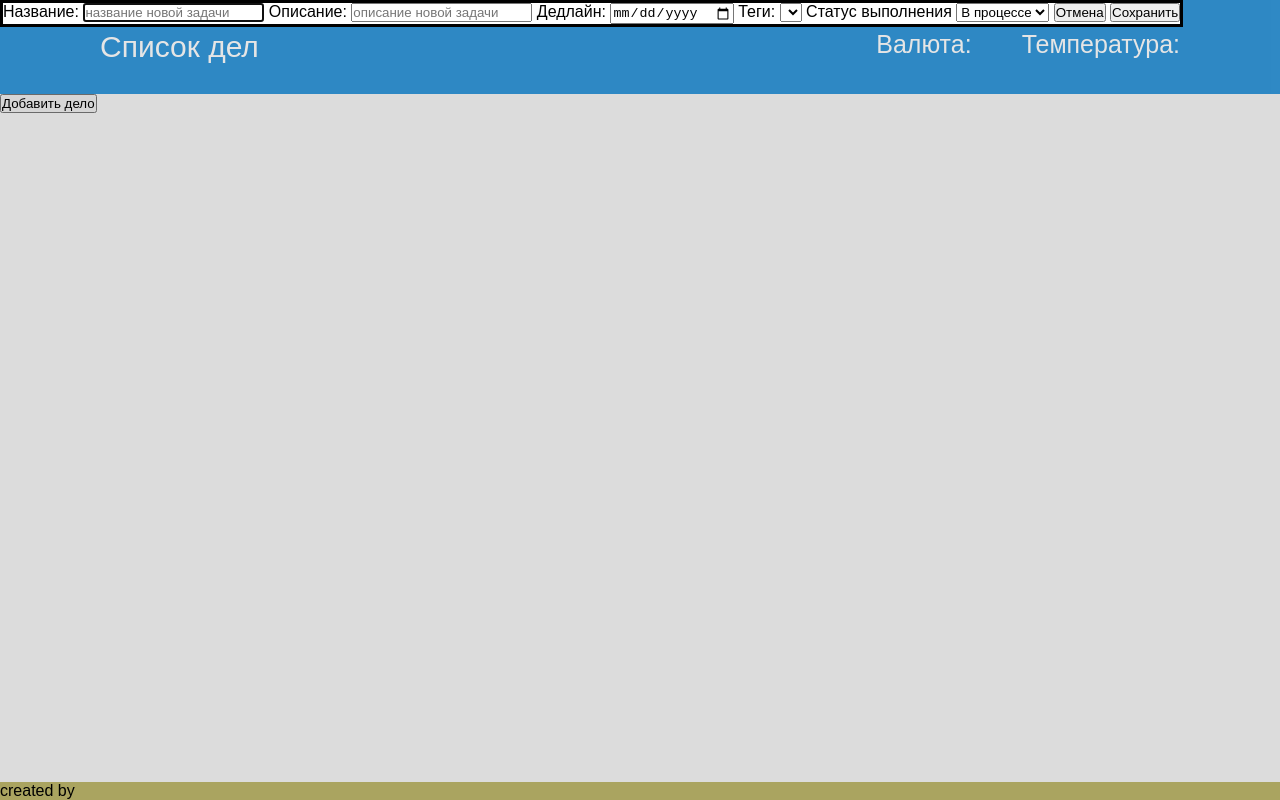
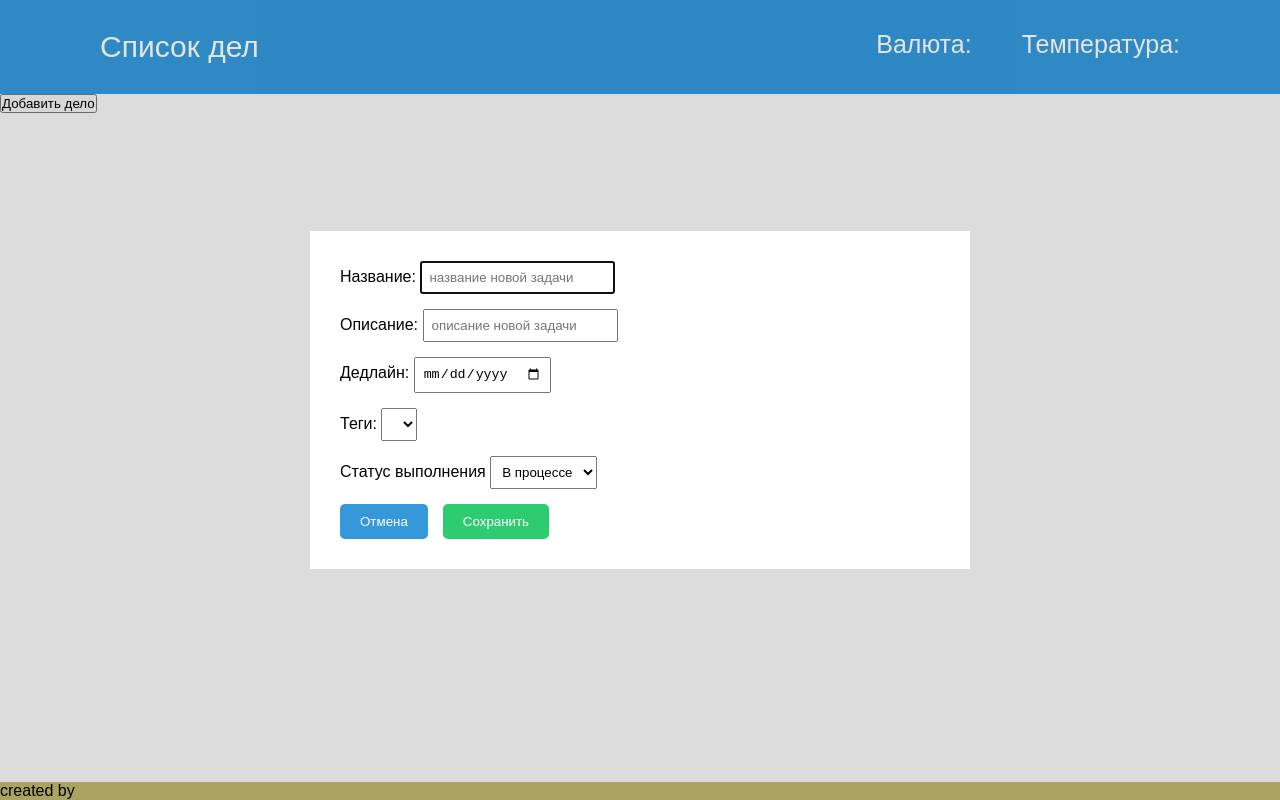
Before and after one commit to KharytonchykRaman/js-project, a plain HTML site: page index.html in a window 1280 px wide. Both pictures are taken after a click on the button "Добавить дело". Drawn offline with Linux system fonts and the light colour scheme; no server answers.

Commit message:
Add files via upload

```diff
--- a/app.js
+++ b/app.js
@@ -1,53 +1,96 @@
-async function fetchDataWeather(){
-    const response = await fetch('https://api.openweathermap.org/data/2.5/weather?q=Minsk&appid=1ea453f5501c528eb93b8765879e5373')
-    const data = await response.json()
-    return data
+async function fetchDataWeather() {
+  const response = await fetch(
+    "https://api.openweathermap.org/data/2.5/weather?q=Minsk&appid=1ea453f5501c528eb93b8765879e5373"
+  );
+  const data = await response.json();
+  return data;
 }
 
-async function fetchDataCurrency(){
-    const response = await fetch('https://api.nbrb.by/exrates/rates/431')
-    const data = await response.json()
-    return data
+async function fetchDataCurrency() {
+  const response = await fetch("https://api.nbrb.by/exrates/rates/431");
+  const data = await response.json();
+  return data;
 }
 
-async function getTemperature(){
-    const data = await fetchDataWeather()
-    let temp =`${(data.main.temp-273).toFixed(1)} °C`
-    return temp
+async function getTemperature() {
+  const data = await fetchDataWeather();
+  let temp = `${(data.main.temp - 273).toFixed(1)} °C`;
+  return temp;
 }
 
-async function getCurrency(){
-    const data = await fetchDataCurrency()
-    let curr =`${data.Cur_OfficialRate.toFixed(2)} BYN`
-    return curr
+async function getCurrency() {
+  const data = await fetchDataCurrency();
+  let curr = `${data.Cur_OfficialRate.toFixed(2)} BYN`;
+  return curr;
 }
 
-async function inputTemperature(){
-    let temperature = await getTemperature()
-    const tempDiv = document.getElementById("weather")
-    tempDiv.append(temperature)
+async function inputTemperature() {
+  let temperature = await getTemperature();
+  const tempDiv = document.getElementById("weather");
+  tempDiv.append(temperature);
 }
 
-async function inputCurrency(){
-    let currency = await getCurrency()
-    const currDiv = document.getElementById("currency")
-    currDiv.append(currency)
+async function inputCurrency() {
+  let currency = await getCurrency();
+  const currDiv = document.getElementById("currency");
+  currDiv.append(currency);
 }
 
-inputTemperature()
-inputCurrency()
+inputTemperature();
+inputCurrency();
 
-const createTodoButton = document.getElementById('createTodo-button')
-const creationTodoWindow = document.getElementById('createTodo-dialog')
-const closeTodoButton = document.getElementById('closeModal')
+const createTodoButton = document.getElementById("createTodo-button");
+const creationTodoWindow = document.getElementById("createTodo-dialog");
+const cancelCreationButton = document.getElementById("closeModal");
+const acceptCreationButton = document.getElementById("acceptCreation");
 
-function openModalWindow(){
-    creationTodoWindow.showModal()
+let todoArray = [];
+
+function openModalWindow() {
+  creationTodoWindow.showModal();
 }
 
-function closeModalWindow(){
-    creationTodoWindow.close()
+function closeModalWindow() {
+  creationTodoWindow.close();
 }
 
-createTodoButton.addEventListener('click', openModalWindow)
-closeTodoButton.addEventListener('click', closeModalWindow)
+function validateNewToDo() {
+  if (document.getElementById("newToDo-name").value.length < 1) {
+    alert("empty name");
+    return false;
+  } else if (document.getElementById("newToDo-date").value.length < 1) {
+    alert("empty date");
+    return false;
+  } else if (document.getElementById("newToDo-tags").value.length < 1) {
+    alert("empty tags");
+    return false;
+  }
+
+  const selectedDate = new Date(document.getElementById("newToDo-date").value);
+  const today = new Date();
+
+  today.setHours(0, 0, 0, 0);
+
+  if (selectedDate < today) {
+    alert("wrong deadline");
+  }
+
+  return true;
+}
+
+function generateUniqueId() {
+    return Date.now() - Math.floor(Math.random() * 1000)
+}
+
+function createNewToDo() {
+  if (validateNewToDo()) {
+
+    todoArray.push({
+        //create class todo
+    })
+  }
+}
+
+createTodoButton.addEventListener("click", openModalWindow);
+cancelCreationButton.addEventListener("click", closeModalWindow);
+acceptCreationButton.addEventListener("click", createNewToDo);
--- a/index.html
+++ b/index.html
@@ -26,49 +26,40 @@
         <section class="section-1">
           <button id="createTodo-button">Добавить дело</button>
           <dialog id="createTodo-dialog">
-                        <form id="creatForm" action="" method="">
+            <form id="createForm" action="" method="dialog">
               <label>
                 Название:
-                              <input
-                                type="text"
-                                name="name"
-                                id="name"
-                                placeholder="название новой задачи"
-                                required
-                              >
+                <input class="modal-content" type="text" name="name" id="newToDo-name" placeholder="название новой задачи">
               </label>
 
               <label>
                 Описание:
-                              <input
-                                type="text"
-                                name="discription"
-                                id="discription"
-                                placeholder="описание новой задачи"
-                                required
-                              >
+                <input class="modal-content" type="text" name="discription" id="newToDo-discription"
+                  placeholder="описание новой задачи">
               </label>
 
               <label>
                 Дедлайн:
-                              <input type="date" name="deadline" required>
+                <input class="modal-content" type="date" name="deadline" id="newToDo-date">
               </label>
 
               <label>
                 Теги:
-                              <select name="tags">
+                <select class="modal-content" name="tags" id="newToDo-tags">
                 </select>
               </label>
 
               <label>
                 Статус выполнения
-                              <select name="status" required>
+                <select class="modal-content" name="status" required>
                   <option value="pending" selected>В процессе</option>
                   <option value="completed">Завершено</option>
                 </select>
               </label>
-                            <button type="reset" id="closeModal">Отмена</button>
-                            <button type="submit">Сохранить</button>
+              <div class="form-buttons-container">
+                <button class="modal-content" type="reset" id="closeModal">Отмена</button>
+                <button class="modal-content" type="submit" id="acceptCreation">Сохранить</button>
+              </div>
             </form>
           </dialog>
         </section>
@@ -79,4 +70,5 @@
     </footer>
   </div>
 </body>
+
 </html>
--- a/style.css
+++ b/style.css
@@ -1,38 +1,81 @@
-*{
+* {
   padding: 0;
   margin: 0;
   text-decoration: none;
 }
 html,
-body{
+body {
   height: 100%;
   font-family: Arial, sans-serif;
   font-size: 16px;
   background-color: #f5f5f5;
 }
 
-.header{
-    background-color:#3498db;
+.header {
+  background-color: #3498db;
   padding: 30px 100px;
 }
 
-.header-container{
+.header-container {
   margin: 0 auto;
   display: flex;
   justify-content: space-between;
   font-size: 25px;
-    color:white;
+  color: white;
 }
 
-.info{
+.info {
   display: flex;
   gap: 50px;
   font-size: 25px;
 }
 
-.logo{
-    color:white;
+.logo {
+  color: white;
   font-size: 30px;
+}
+
+dialog {
+  margin: auto;
+  border: none;
+  position: fixed;
+  padding: 30px;
+}
+
+#createTodo-dialog {
+  width: calc(100% - 40px);
+  max-width: 600px;
+}
+
+#createForm {
+  display: flex;
+  flex-direction: column;
+  gap: 15px;
+}
+
+.form-buttons-container {
+  display: flex;
+  gap: 15px;
+}
+
+.modal-content {
+  padding: 7px;
+}
+
+#closeModal {
+  padding: 10px 20px;
+  background-color: #3498db;
+  color: white;
+  border-radius: 5px;
+  border: none;
+}
+
+#acceptCreation {
+  padding: 10px 20px;
+  background-color: #2ecc71;
+  color: white;
+  border-radius: 5px;
+  border: none;
 }
 
 .wrapper {
@@ -44,8 +87,7 @@ body{
   flex: 1 0 auto;
 }
 
-
 .footer {
   flex: 0 0 auto;
-    background-color:darkkhaki;
+  background-color: darkkhaki;
 }
```
Lines whose indentation alone changed are shown as unchanged.
